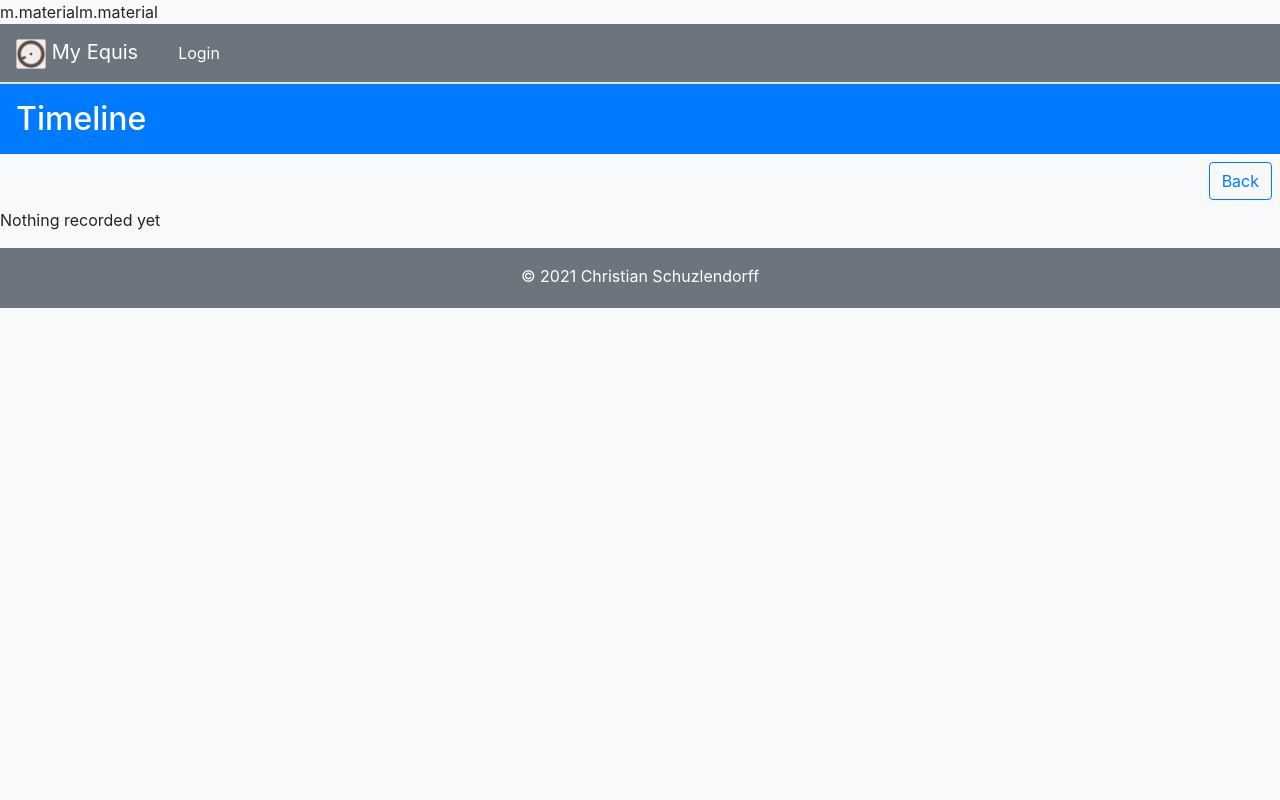
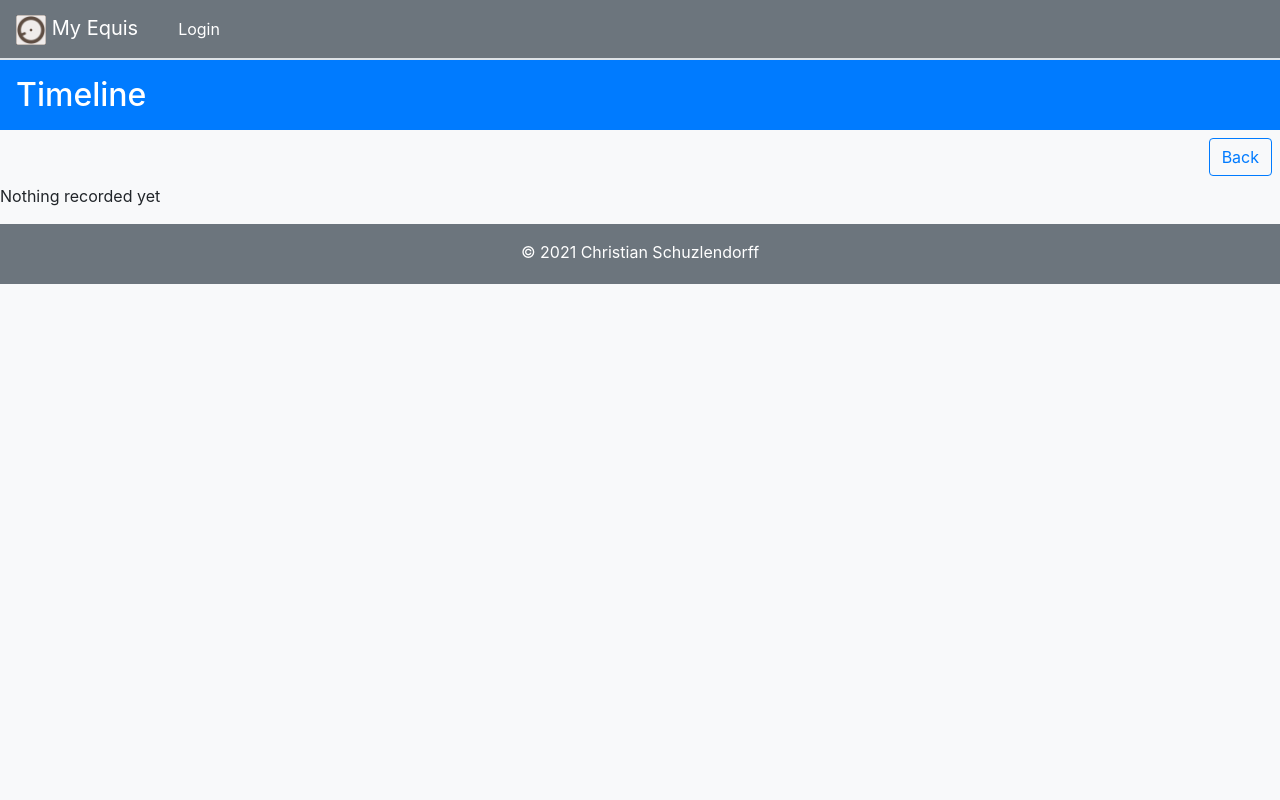
Before and after one commit to chs8691/myequis, a Django app: template myequis/templates/myequis/bicycle_timeline.html in a window 1280 px wide. Run offline with Django 3.2, Linux system fonts and the light colour scheme; the template is opened without the code that fills it, so the values that code supplies are empty; some libraries are stand-ins or nearby versions.

Commit message:
Timeline

```diff
--- a/myequis/templates/myequis/bicycle_timeline.html
+++ b/myequis/templates/myequis/bicycle_timeline.html
@@ -1,4 +1,4 @@
-m.materialm.material{% extends "base.html" %}
+{% extends "base.html" %}
 {% load static %}
 
 {% block nav-items %}
```
